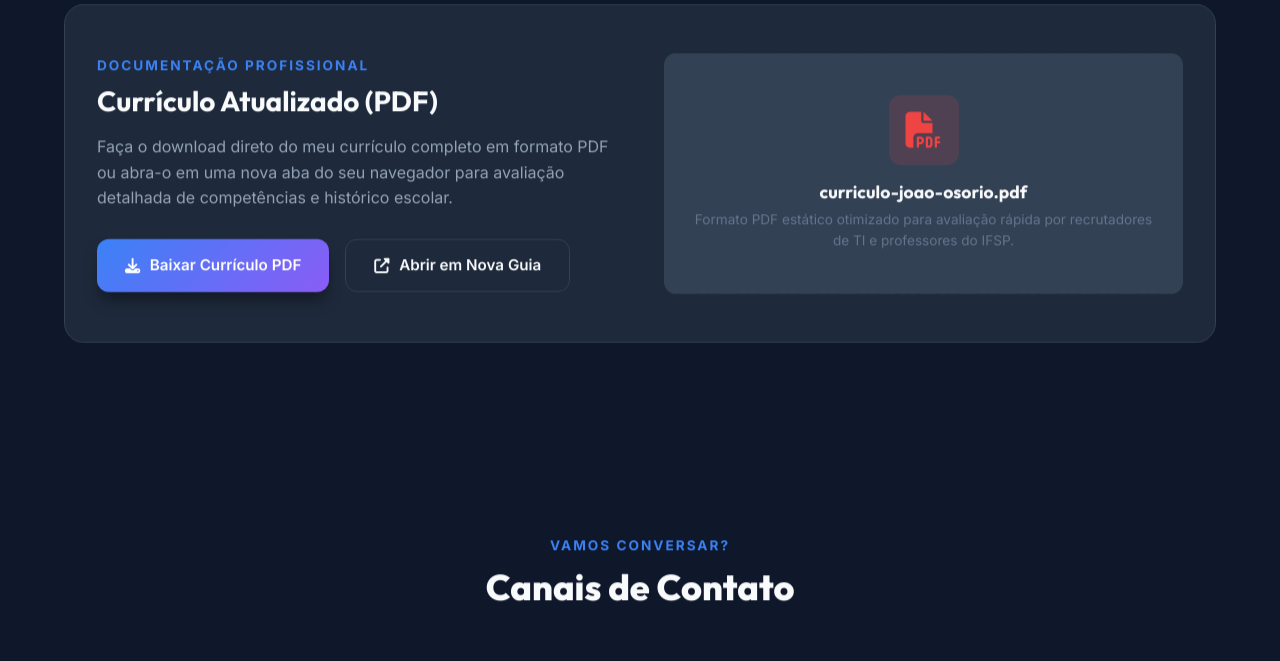
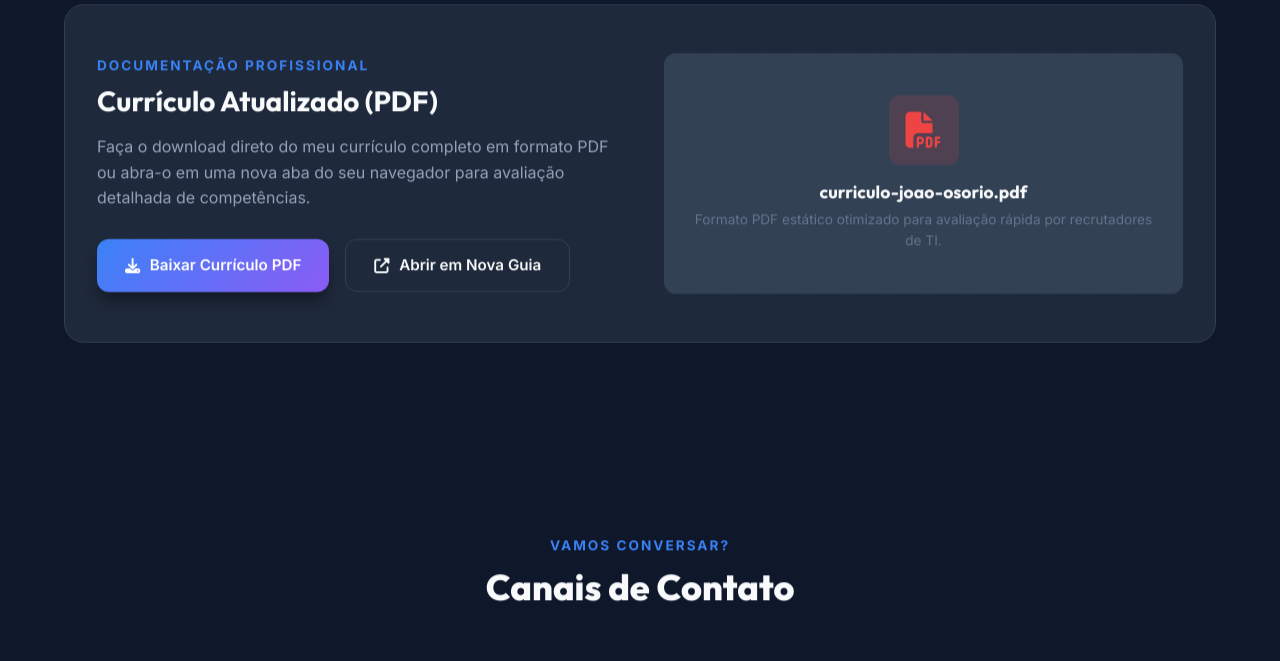
Before and after one commit to joaovianaosorio/portfolio-pessoal, a plain HTML site: page index.html in a window 1280 px wide. Shown: the part 3120-3781 px from the top of the page. Drawn offline with Linux system fonts and the light colour scheme.

Commit message:
atualizações
mudanças nas informações

```diff
--- a/index.html
+++ b/index.html
@@ -369,7 +369,7 @@
             <h3>Currículo Atualizado (PDF)</h3>
             <p>
               Faça o download direto do meu currículo completo em formato PDF ou abra-o em uma nova aba do seu navegador
-              para avaliação detalhada de competências e histórico escolar.
+              para avaliação detalhada de competências.
             </p>
 
             <div class="curriculum-buttons">
@@ -388,7 +388,7 @@
               <i class="fas fa-file-pdf"></i>
             </div>
             <h4>curriculo-joao-osorio.pdf</h4>
-            <p>Formato PDF estático otimizado para avaliação rápida por recrutadores de TI e professores do IFSP.</p>
+            <p>Formato PDF estático otimizado para avaliação rápida por recrutadores de TI.</p>
           </div>
         </div>
       </div>
```
